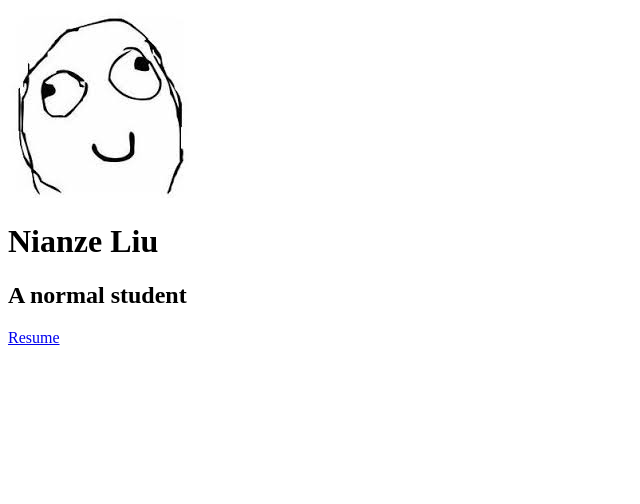
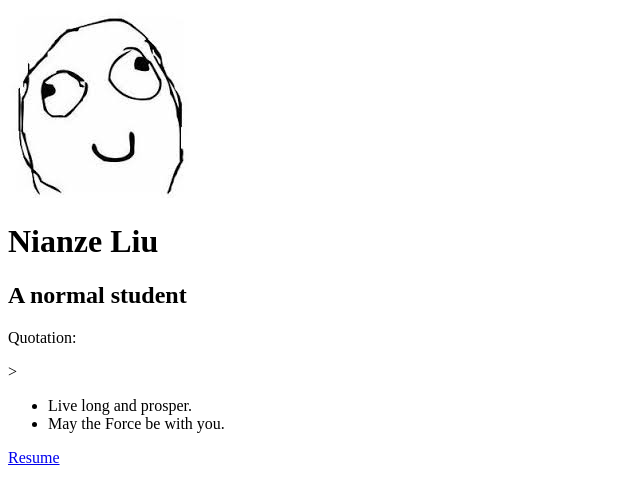
Before and after one commit to Nianze/info1300_assignment01, a plain HTML site: page index.html in a window 1280 px wide. Shown: the whole page, without its empty margins (0-640 px from the left). Drawn offline with Linux system fonts and the light colour scheme.

Commit message:
add content

```diff
--- a/index.htm
+++ b/index.html
@@ -11,8 +11,14 @@
     <img src="images/Nianze.jpg" alt="Nianze Liu">
     <h1>Nianze Liu</h1>
     <h2>A normal student</h2>
+    <div>
+    <p>Quotation:</p>>
+    	<ul>
+        	<li>Live long and prosper.</li>
+        	<li>May the Force be with you.</li>
+    	</ul>
     <p><a href="resume.htm">Resume</a></p>
-
+    </div>
 </body>
 
 </html>
```
Also changed, not shown: resume.htm (deleted, +0 -22 lines), resume.html (added, +23 -0 lines), images/hmm.png (added), repo.txt (added).
